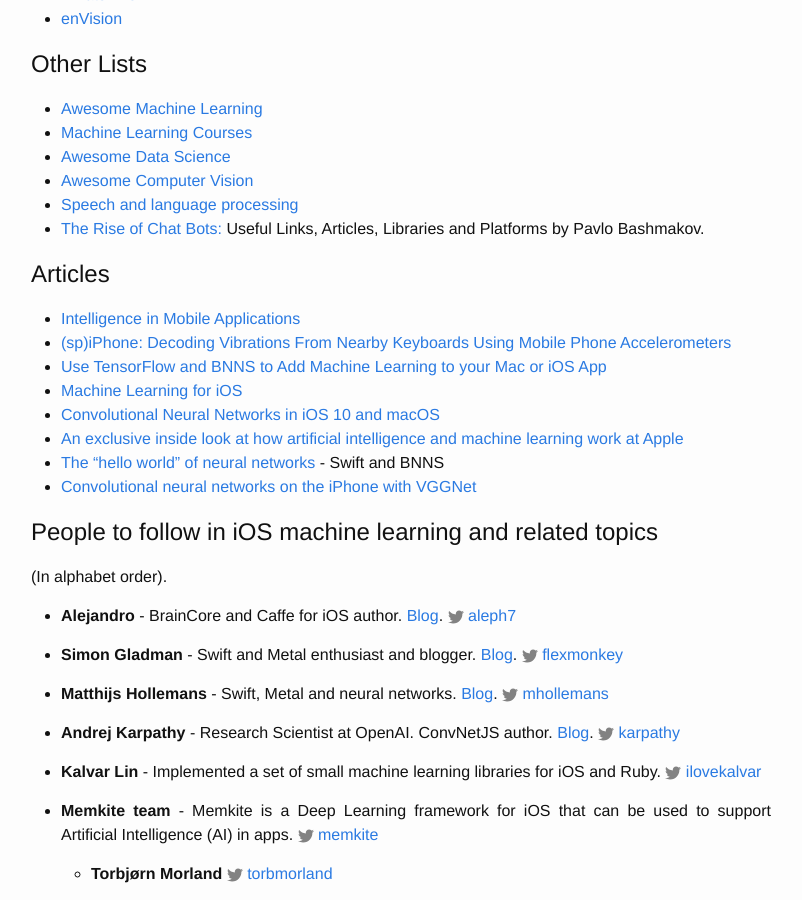
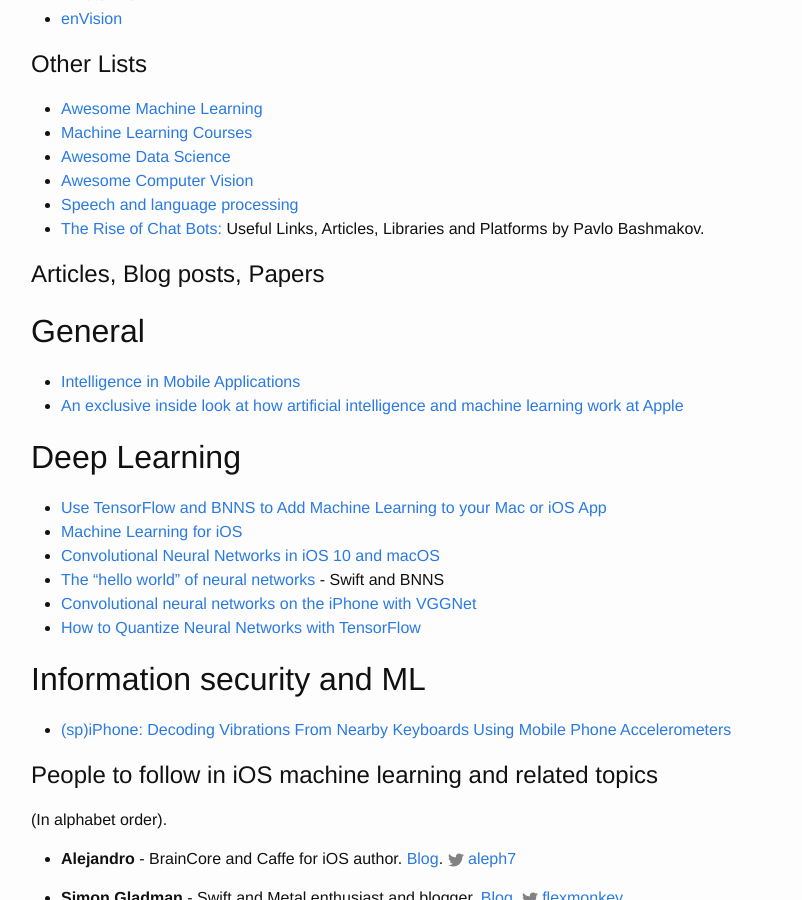
Before and after one commit to alexsosn/alexsosn.github.io, a Jekyll site: the page built from _posts/2015-11-05-iOS-ML.markdown, in a window 1280 px wide and 900 px high, scrolled down 7711 px. Shown: the whole window, without its empty margins (239-1041 px from the left). Built offline with Jekyll 4.4.1, drawn with Linux system fonts in a browser that asks for light colours.

Commit message:
Articles

```diff
--- a/_posts/2015-11-05-iOS-ML.markdown
+++ b/_posts/2015-11-05-iOS-ML.markdown
@@ -266,16 +266,28 @@ Metal & Swift](https://realm.io/news/swift-summit-simon-gladman-metal/) - a vide
 * [Speech and language processing](https://github.com/edobashira/speech-language-processing)
 * [The Rise of Chat Bots:](https://stanfy.com/blog/the-rise-of-chat-bots-useful-links-articles-libraries-and-platforms/)  Useful Links, Articles, Libraries and Platforms by Pavlo Bashmakov.
 
-# Articles
+# Articles, Blog posts, Papers
+
+## General
+
 * [Intelligence in Mobile Applications](https://medium.com/@sadmansamee/intelligence-in-mobile-applications-ca3be3c0e773#.lgk2gt6ik)
-* [(sp)iPhone: Decoding Vibrations From Nearby Keyboards
-Using Mobile Phone Accelerometers](http://www.cc.gatech.edu/~traynor/papers/traynor-ccs11.pdf)
+* [An exclusive inside look at how artificial intelligence and machine learning work at Apple](https://backchannel.com/an-exclusive-look-at-how-ai-and-machine-learning-work-at-apple-8dbfb131932b)
+
+
+## Deep Learning
+
 * [Use TensorFlow and BNNS to Add Machine Learning to your Mac or iOS App](https://www.bignerdranch.com/blog/use-tensorflow-and-bnns-to-add-machine-learning-to-your-mac-or-ios-app/)
 * [Machine Learning for iOS](https://www.invasivecode.com/weblog/machine-learning-swift-ios/)
 * [Convolutional Neural Networks in iOS 10 and macOS](https://www.invasivecode.com/weblog/convolutional-neural-networks-ios-10-macos-sierra/)
-* [An exclusive inside look at how artificial intelligence and machine learning work at Apple](https://backchannel.com/an-exclusive-look-at-how-ai-and-machine-learning-work-at-apple-8dbfb131932b)
 * [The “hello world” of neural networks](http://matthijshollemans.com/2016/08/24/neural-network-hello-world/) - Swift and BNNS
 * [Convolutional neural networks on the iPhone with VGGNet](http://matthijshollemans.com/2016/08/30/vggnet-convolutional-neural-network-iphone/)
+* [How to Quantize Neural Networks with TensorFlow](https://petewarden.com/2016/05/03/how-to-quantize-neural-networks-with-tensorflow/)
+
+## Information security and ML
+
+* [(sp)iPhone: Decoding Vibrations From Nearby Keyboards
+Using Mobile Phone Accelerometers](http://www.cc.gatech.edu/~traynor/papers/traynor-ccs11.pdf)
+
 
 # People to follow in iOS machine learning and related topics
 \(In alphabet order\).
```
